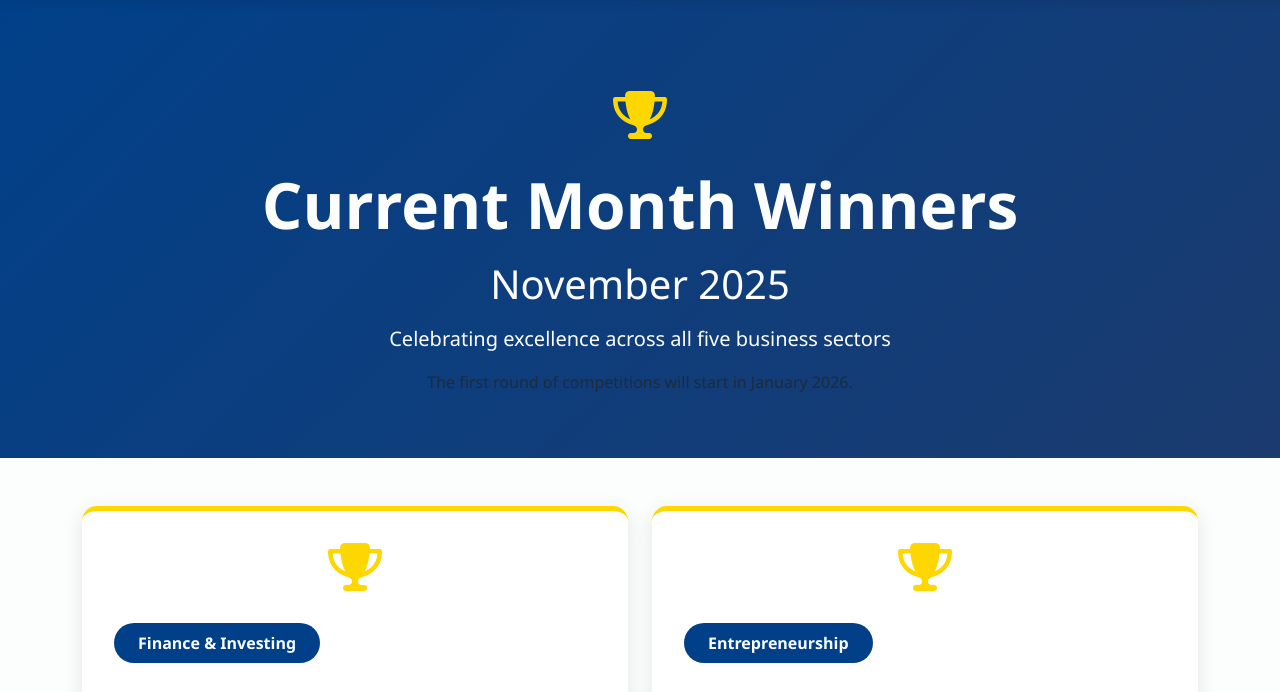
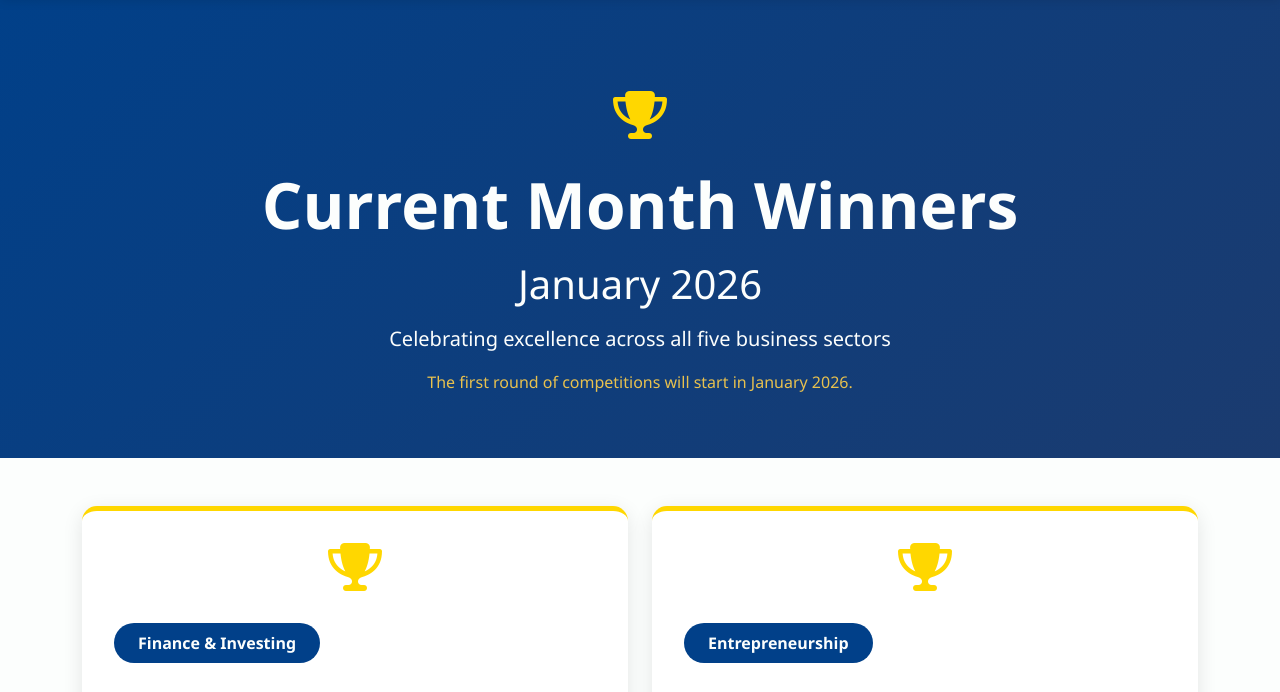
Before and after one commit to Business-Development-Youth-Council/BDYC-Website, a plain HTML site: page results.html in a window 1280 px wide. Shown: the part 91-783 px from the top of the page. Drawn offline with nearby package versions, Linux system fonts and the light colour scheme.

Commit message:
Re-fix Dates

```diff
--- a/data.js
+++ b/data.js
@@ -1,5 +1,5 @@
 const BDYC_DATA = {
-    currentMonth: "November 2025",
+    currentMonth: "January 2026",
 
     sectors: [
         {
@@ -118,7 +118,7 @@ const BDYC_DATA = {
             sector: "Finance & Investing",
             winnerName: "Winner Announcement Coming Soon",
             school: "School/City - TBA",
-            description: "The November 2025 Finance & Investing challenge winner will be announced soon. Check back for the winning submission!",
+            description: "The January 2026 Finance & Investing challenge winner will be announced soon. Check back for the winning submission!",
             workLink: null,
             announced: false
         },
@@ -126,7 +126,7 @@ const BDYC_DATA = {
             sector: "Entrepreneurship",
             winnerName: "Winner Announcement Coming Soon",
             school: "School/City - TBA",
-            description: "The November 2025 Entrepreneurship challenge winner will be announced soon. Check back for the winning submission!",
+            description: "The January 2026 Entrepreneurship challenge winner will be announced soon. Check back for the winning submission!",
             workLink: null,
             announced: false
         },
@@ -134,7 +134,7 @@ const BDYC_DATA = {
             sector: "Marketing",
             winnerName: "Winner Announcement Coming Soon",
             school: "School/City - TBA",
-            description: "The November 2025 Marketing challenge winner will be announced soon. Check back for the winning submission!",
+            description: "The January 2026 Marketing challenge winner will be announced soon. Check back for the winning submission!",
             workLink: null,
             announced: false
         },
@@ -142,7 +142,7 @@ const BDYC_DATA = {
             sector: "Economics",
             winnerName: "Winner Announcement Coming Soon",
             school: "School/City - TBA",
-            description: "The November 2025 Economics challenge winner will be announced soon. Check back for the winning submission!",
+            description: "The January 2026 Economics challenge winner will be announced soon. Check back for the winning submission!",
             workLink: null,
             announced: false
         },
@@ -150,7 +150,7 @@ const BDYC_DATA = {
             sector: "Strategy",
             winnerName: "Winner Announcement Coming Soon",
             school: "School/City - TBA",
-            description: "The November 2025 Strategy challenge winner will be announced soon. Check back for the winning submission!",
+            description: "The January 2026 Strategy challenge winner will be announced soon. Check back for the winning submission!",
             workLink: null,
             announced: false
         }
--- a/results.html
+++ b/results.html
@@ -28,7 +28,10 @@
                     <h1 class="display-3 fw-bold mb-3">Current Month Winners</h1>
                     <h2 class="display-6 mb-3 current-month-display">January 2026</h2>
                     <p class="lead">Celebrating excellence across all five business sectors</p>
-                    <p class="text-muted">The first round of competitions will start in January 2026.</p>
+                    <p style = "color: var(--primary-yellow);">The first round of competitions will
+                        start in
+                        January
+                        2026.</p>
                 </div>
             </div>
         </section>
```
Also changed, not shown: style.css (line endings or trailing spaces).
